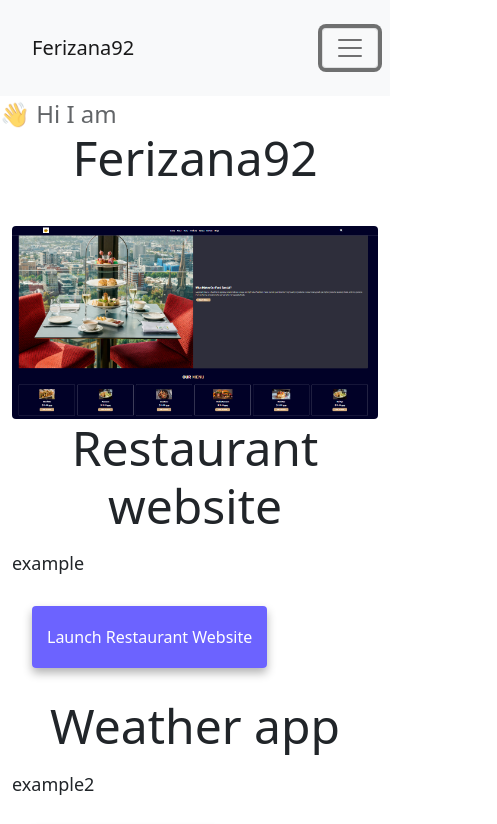
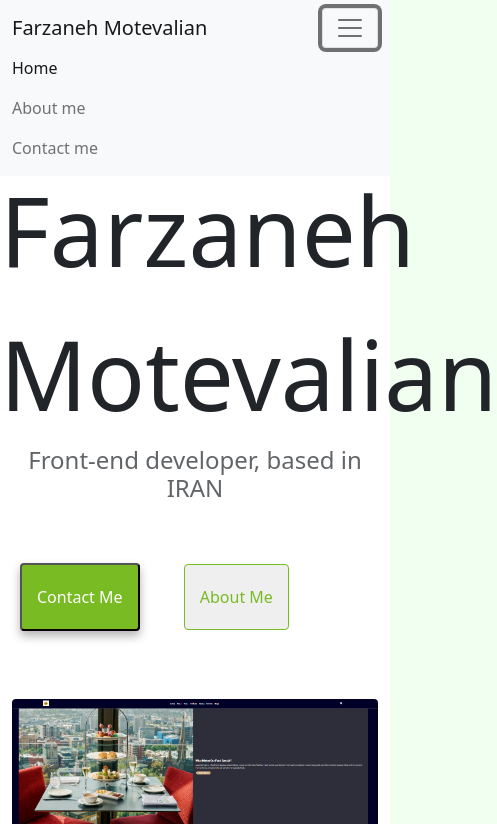
Before and after one commit to ferizana92/portfolio, a plain HTML site: page index.html in a window 390 px wide. Both pictures are taken after a click on the button "Toggle navigation". Shown: the top 824 px of the page, 497 px wide, since content can reach past the window. Drawn offline with nearby package versions, Linux system fonts and the light colour scheme.

Commit message:
improve codes and add some changes

```diff
--- a/index.html
+++ b/index.html
@@ -4,7 +4,11 @@
     <meta charset="UTF-8" />
     <meta http-equiv="X-UA-Compatible" content="IE=edge" />
     <meta name="viewport" content="width=device-width, initial-scale=1.0" />
-    <title>Portfolio</title>
+    <meta
+      name="description"
+      content="Ferizana92 is a front-end developer based in IRAN, check out her projects and contact her for job inquiries"
+    />
+    <title>Front-end developer -Ferizana92</title>
     <link
       href="https://cdn.jsdelivr.net/npm/bootstrap@5.0.0-beta2/dist/css/bootstrap.min.css"
       rel="stylesheet"
@@ -16,16 +20,14 @@
       integrity="sha384-b5kHyXgcpbZJO/tY9Ul7kGkf1S0CWuKcCD38l8YkeH8z8QjE0GmW1gYU5S9FOnJ0"
       crossorigin="anonymous"
     ></script>
-    <link rel="stylesheet" href="src/styles.css" />
+    <link rel="stylesheet" href="/src/styles.css" />
   </head>
   <body>
-    <h3>👋 Hi I am</h3>
-    <h2>Ferizana92</h2>
-    <h4>Front-end developer, based in Tehran</h4>
-    <div class="navigation-links">
     <nav class="navbar navbar-expand-lg navbar-light bg-light fixed-top">
       <div class="container">
-        <a class="navbar-brand" href="index.html">Ferizana92</a>
+        <a class="navbar-brand" href="/" title="Homepage"
+          >Farzaneh Motevalian</a
+        >
         <button
           class="navbar-toggler"
           type="button"
@@ -38,50 +40,104 @@
           <span class="navbar-toggler-icon"></span>
         </button>
         <div class="collapse navbar-collapse" id="navbarNav">
+          <ul class="navbar-nav">
+            <li class="nav-item">
+              <a
+                class="nav-link active"
+                aria-current="page"
+                href="/"
+                tilte="Homepage"
+                >Home</a
+              >
+            </li>
+            <li class="nav-item">
+              <a class="nav-link" href="./about.html" title="About Ferizana92"
+                >About me</a
+              >
+            </li>
+            <li class="nav-item">
+              <a
+                class="nav-link"
+                href="./contact.html"
+                title="Contact Ferizana92"
+                >Contact me</a
+              >
+            </li>
+          </ul>
         </div>
       </div>
     </nav>
-
+    <h2 class="text-center">👋 Hi I am</h2>
+    <h1 class="text-center">Farzaneh Motevalian</h1>
+    <h3 class="text-center">Front-end developer, based in IRAN</h3>
+    <div class="navigation-links mb-5">
+      <button
+        href="./contact.html"
+        class="primary-link"
+        title="Contact Ferizana92"
+      >
+        Contact me
+      </button>
+      <button
+        href="/about.html"
+        class="secondary-link"
+        title="About Ferizana92"
+      >
+        About me
+      </button>
+    </div>
     <div class="container">
       <div class="row">
         <div class="col-md-6">
-          <img src="images/restaurant.PNG" class="img-fluid rounded" />
+          <img
+            src="images/restaurant.PNG"
+            class="img-fluid rounded"
+            alt="Restaurant project"
+          />
         </div>
         <div class="col-md-6">
           <h2 class="mb-3">Restaurant website</h2>
-          <p>
-            example
-          </p>
+          <p>example</p>
           <div class="mt-5">
-            <a href="#" class="primary-link">Launch Restaurant website</a>
+            <a href="#" class="primary-link" title="Restaurant project"
+              >Launch Restaurant website</a
+            >
           </div>
         </div>
       </div>
       <div class="row mt-5">
         <div class="col-md-6">
           <h2 class="mb-3">Weather app</h2>
-          <p>
-           example2
-          </p>
+          <p>example2</p>
           <div class="mb-5 mt-5">
-            <a href="#" class="primary-link">Launch Weather App</a>
+            <a href="#" class="primary-link" title="Weather app"
+              >Launch Weather App</a
+            >
           </div>
         </div>
         <div class="col-md-6">
-          <img src="images/weatherApp.PNG" class="img-fluid rounded" />
+          <img
+            src="images/weatherApp.PNG"
+            class="img-fluid rounded"
+            alt="Weather App"
+          />
         </div>
       </div>
       <div class="row mt-5">
         <div class="col-md-6">
-          <img src="images/yogourt.PNG" class="img-fluid rounded" />
+          <img
+            src="images/yogourt.PNG"
+            class="img-fluid rounded"
+            alt="Yogurt App"
+          />
         </div>
         <div class="col-md-6">
           <h2 class="mb-3">Yogurt app</h2>
-          <p>
-            example3
-          </p>
+          <p>example3</p>
           <div class="mt-5">
-            <a href="#" class="primary-link">Launch Yogurt App</a>
+            <a href="#" class="primary-link" title="Yogurt app"
+              >Launch Yogurt App</a
+            >
           </div>
         </div>
       </div>
--- a/src/styles.css
+++ b/src/styles.css
@@ -1,18 +1,32 @@
 :root {
-    --primary-color: #6c63ff;
-    --secondary-color: #f5f2fe;
+    --primary-color: #79bb23;
+    --secondary-color: #c8f9a8;
     --box-shadow: 0 5px 10px rgba(0, 0, 0, 0.3);
+    background-color:honeydew;
 }
-@media(max-width:800px){
-    h2{
+@media (max-width: 576px) {
+    h1 {
+        font-size: 48px;
+        line-height: 1.5;
+    }
+
+    h2 {
+        font-size: 32px;
         text-align: center;
     }
-    h4{
-        display: none;
+
+    p {
+        text-align: center;
+    }
+
+    .project-link {
+        display: block;
+        text-align: center;
+        margin: 0 20px;
     }
 }
 body {
-    margin-top: 100px;
+    margin: 100px 0;
 }
 
 h1,
@@ -40,13 +54,15 @@ p {
 }
 
 .navigation-links {
-    display: flex;
     margin-top: 40px;
     justify-content: center;
+
 }
 
-.navigation-links a {
+.navigation-links button{
     margin: 20px;
+    justify-content: center;
+    text-align: center;
 }
 
 .primary-link {
@@ -59,6 +75,10 @@ p {
     color: white;
 }
 
+.primary-link:hover {
+    color: rgb(188, 250, 94);
+}
+
 .secondary-link {
     border-radius: 4px;
     padding: 20px 15px;
@@ -67,7 +87,9 @@ p {
     color: var(--primary-color);
     border: 1px solid var(--primary-color);
 }
-
+.secondary-link:hover {
+    color: rgb(188, 250, 94)
+}
 .homepage-link {
     color: var(--primary-color);
     text-align: center;
```
